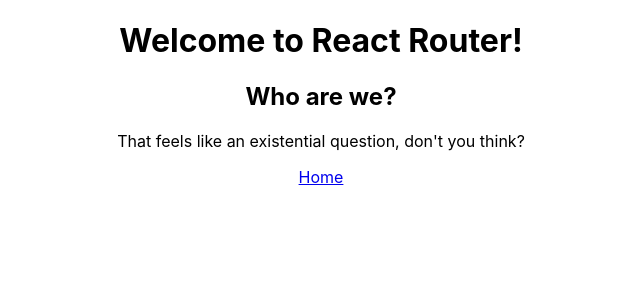
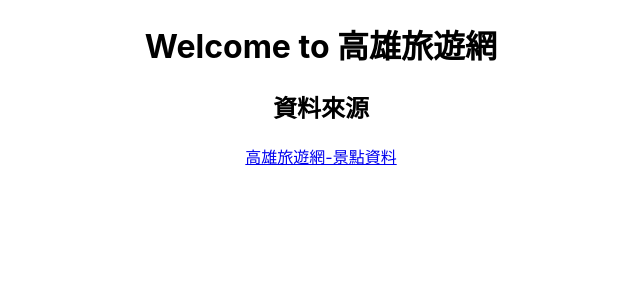
Before and after one commit to mitour/ReactRouterDEMO, a React (Create React App) app: page /#/about in a window 1280 px wide. Shown: the top 300 px of the page, without its empty margins (319-959 px from the left). Built offline with nearby package versions, Linux system fonts and the light colour scheme.

Commit message:
refactoring

```diff
--- a/src/App.js
+++ b/src/App.js
@@ -1,41 +1,13 @@
-import logo from "./logo.svg";
-import { Routes, Route, Link } from "react-router-dom";
+import { Routes, Route } from "react-router-dom";
 import "./App.css";
-import FAQ from "./components/FAQ.js";
-
-// App.js
-function Home() {
-  return (
-    <>
-      <main>
-        <h2>Welcome to the homepage!</h2>
-        <p>You can do this, I believe in you.</p>
-      </main>
-      <nav>
-        <Link to="/about">About</Link>
-      </nav>
-    </>
-  );
-}
-
-function About() {
-  return (
-    <>
-      <main>
-        <h2>Who are we?</h2>
-        <p>That feels like an existential question, don't you think?</p>
-      </main>
-      <nav>
-        <Link to="/">Home</Link>
-      </nav>
-    </>
-  );
-}
+import Home from "./components/Home";
+import About from "./components/About";
+import FAQ from "./components/FAQ";
 
 function App() {
   return (
     <div className="App">
-      <h1>Welcome to React Router!</h1>
+      <h1>Welcome to 高雄旅遊網</h1>
       <Routes>
         <Route path="/" element={<Home />} />
         <Route path="about" element={<About />} />
--- /dev/null
+++ b/src/components/About.js
@@ -0,0 +1,16 @@
+function About() {
+  return (
+    <>
+      <main>
+        <h2>資料來源</h2>
+        <p>
+          <a href="https://api.kcg.gov.tw/ServiceList/Detail/9c8e1450-e833-499c-8320-29b36b7ace5c">
+            高雄旅遊網-景點資料
+          </a>
+        </p>
+      </main>
+    </>
+  );
+}
+
+export default About;
--- a/src/components/FAQ.js
+++ b/src/components/FAQ.js
@@ -1,15 +1,13 @@
-import { Link } from "react-router-dom";
+import { useNavigate } from "react-router-dom";
 
 function FAQ() {
+  const navigate = useNavigate();
   return (
     <>
       <main>
-        <h2>Welcome to the homepage!</h2>
-        <p>You can do this, I believe in you.</p>
+        <h2>LOL! Nothing here.</h2>
       </main>
-      <nav>
-        <Link to="/about">About</Link>
-      </nav>
+      <button onClick={() => navigate(-1)}>Go back</button>
     </>
   );
 }
--- /dev/null
+++ b/src/components/Home.js
@@ -0,0 +1,11 @@
+function Home() {
+  return (
+    <>
+      <main>
+        <h2>休閒旅遊一把抓</h2>
+      </main>
+    </>
+  );
+}
+
+export default Home;
```
